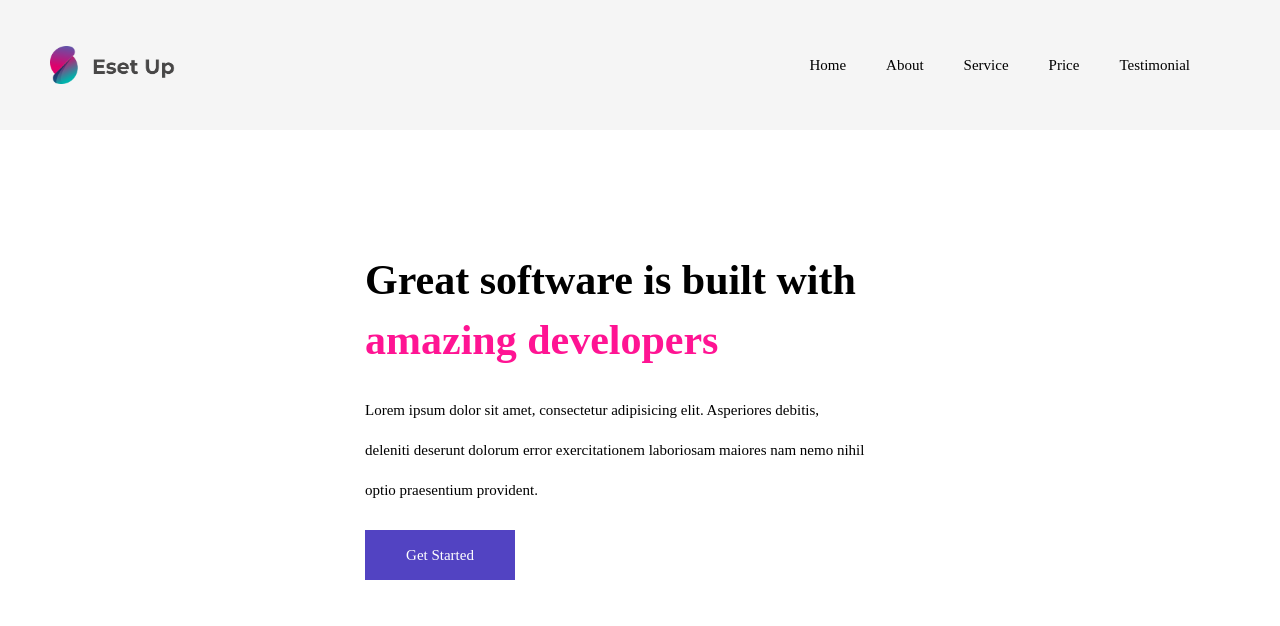
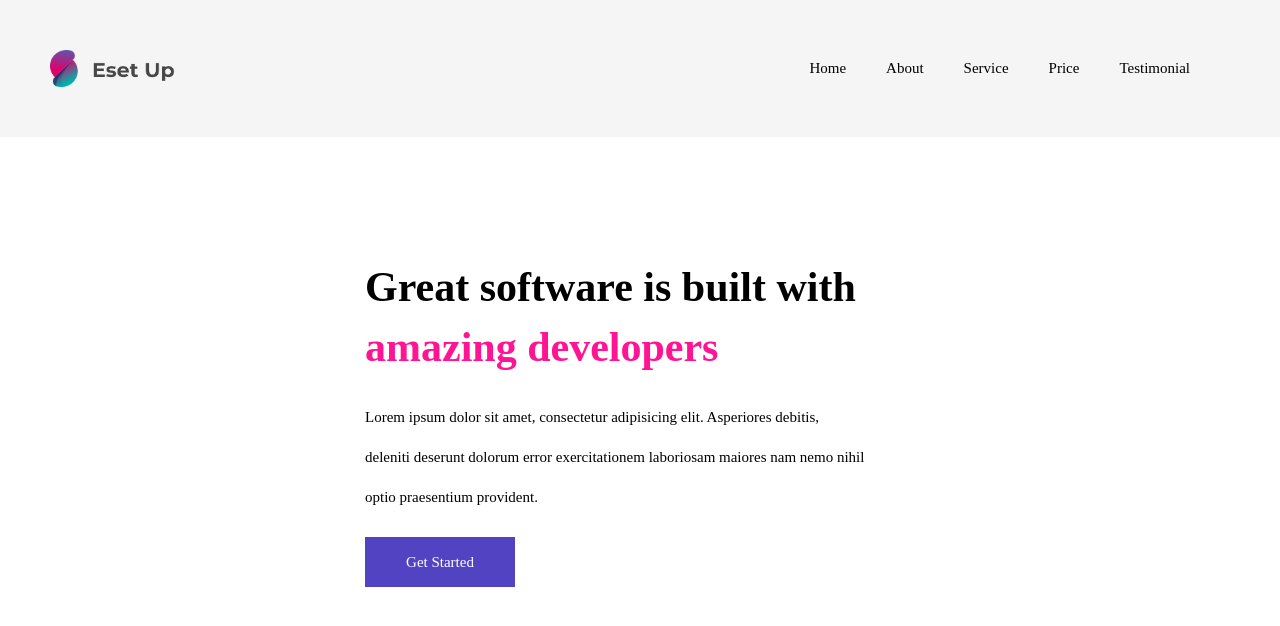
Before and after one commit to azadehpourfarjam/figma-template, a plain HTML site: page index.html in a window 1280 px wide. Drawn offline with Linux system fonts and the light colour scheme.

Commit message:
=this commit

```diff
--- a/css/style.css
+++ b/css/style.css
@@ -25,8 +25,6 @@
 .nav ul li a{
     display: block;
     width: inherit;
-    height: 50px;
-    line-height: 50px;
     text-align: center;
     text-transform: capitalize;
     font-size: 15px;
@@ -135,7 +133,7 @@
         width: 100%;
         direction: ltr;
         text-align: left;
-        padding-left: 20px;
+        padding: 20px;
         font-size: 40px;
         font-weight: bold;
     }
@@ -171,7 +169,7 @@
         float: left;
     }
     .nav ul li a{
-        padding:0 20px;
+        padding:20px;
     }
     .eset{
         padding: 50px;
```
